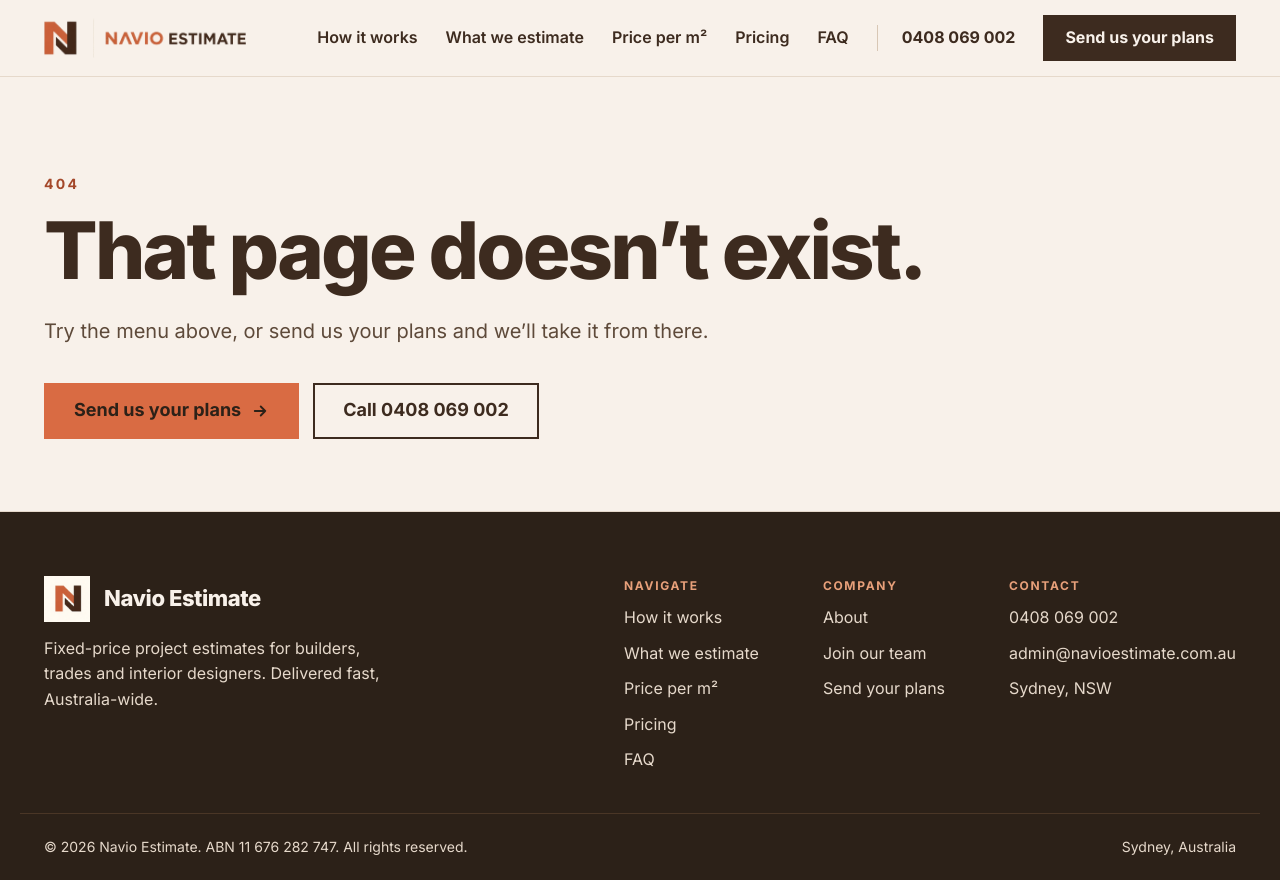
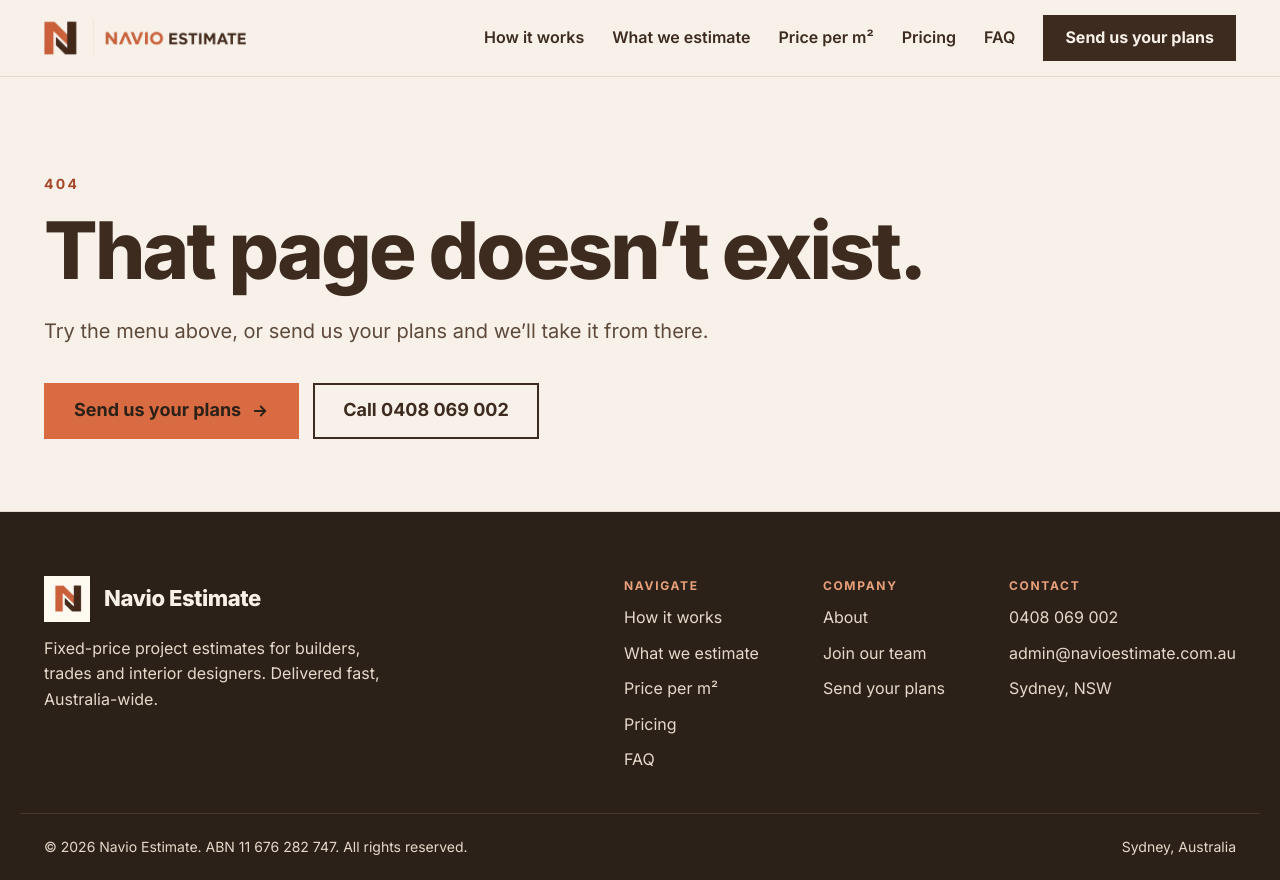
Before and after one commit to NavioEstimator/navio-website, a plain HTML site: page public/404.html in a window 1280 px wide. Drawn offline with Linux system fonts and the light colour scheme; a script that the page names is missing.

Commit message:
Remove phone number from header navigation
Co-Authored-By: Claude Fable 5.2 <noreply@anthropic.com>
Claude-Session: https://claude.ai/code/session_01Pqc1ERniTwcyESnRU7CzB4

```diff
--- a/public/404.html
+++ b/public/404.html
@@ -338,7 +338,6 @@ footer{background:var(--dark);color:#E6D9CB;font-size:16px}
 <a href="/price-per-m2/">Price per m²</a>
 <a href="/pricing/">Pricing</a>
 <a href="/faq/">FAQ</a>
-<a href="tel:+61408069002" class="nav-phone">0408 069 002</a>
 <a href="/send-your-plans/" class="btn btn-dark">Send us your plans</a>
 <details class="menu"><summary aria-label="Open menu"><svg width="22" height="22" viewBox="0 0 24 24" fill="none" stroke="currentColor" stroke-width="2.2" stroke-linecap="round" aria-hidden="true"><path d="M4 7h16M4 12h16M4 17h16"></path></svg></summary><div class="menu-panel"><a href="/how-it-works/">How it works</a><a href="/what-we-estimate/">What we estimate</a><a href="/price-per-m2/">Price per m²</a><a href="/pricing/">Pricing</a><a href="/faq/">FAQ</a><a href="/about/">About</a><a href="/careers/">Join our team</a><a href="/send-your-plans/">Send us your plans</a></div></details>
 </nav>
```
Also changed, not shown: public/about/index.html (+0 -1 lines), public/careers/index.html (+0 -1 lines), public/faq/index.html (+0 -1 lines), public/how-it-works/index.html (+0 -1 lines), public/index.html (+0 -1 lines), public/price-per-m2/index.html (+0 -1 lines), public/pricing/index.html (+0 -1 lines), public/send-your-plans/index.html (+0 -1 lines), public/what-we-estimate/index.html (+0 -1 lines).
